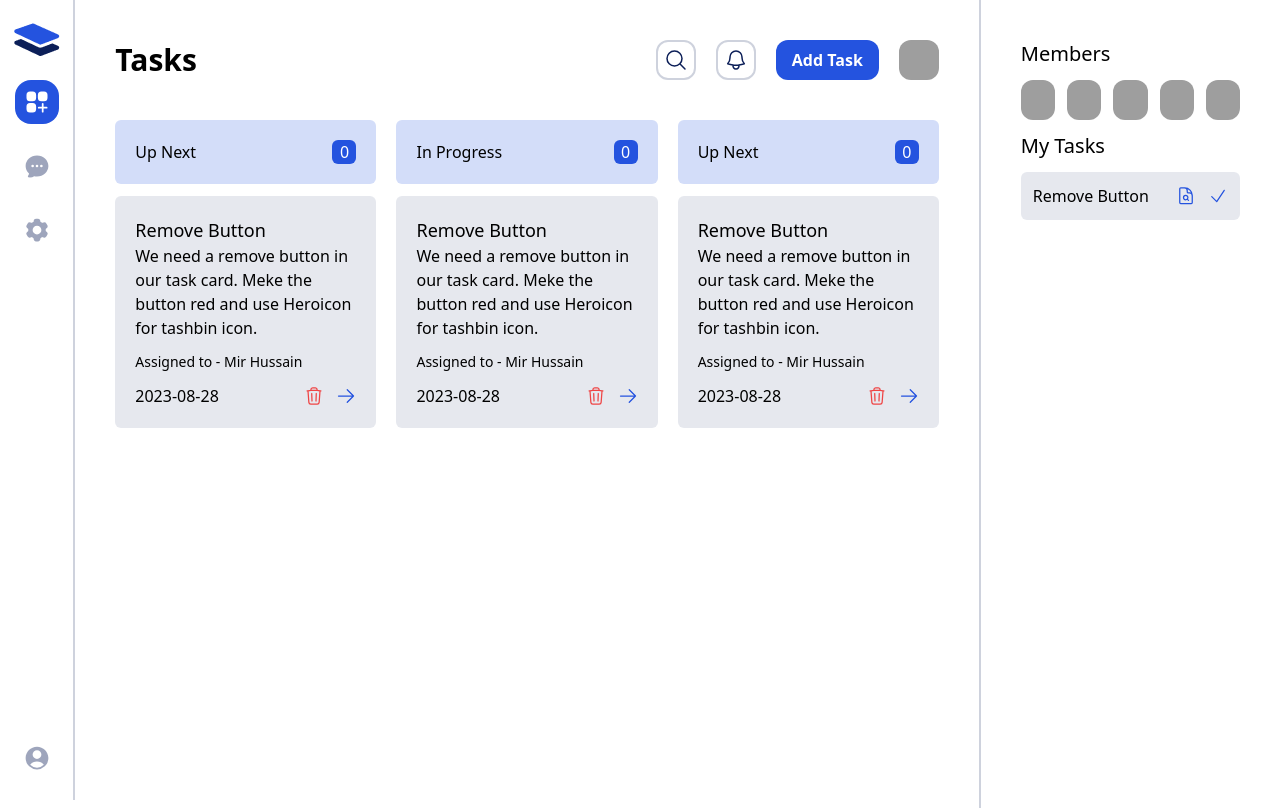
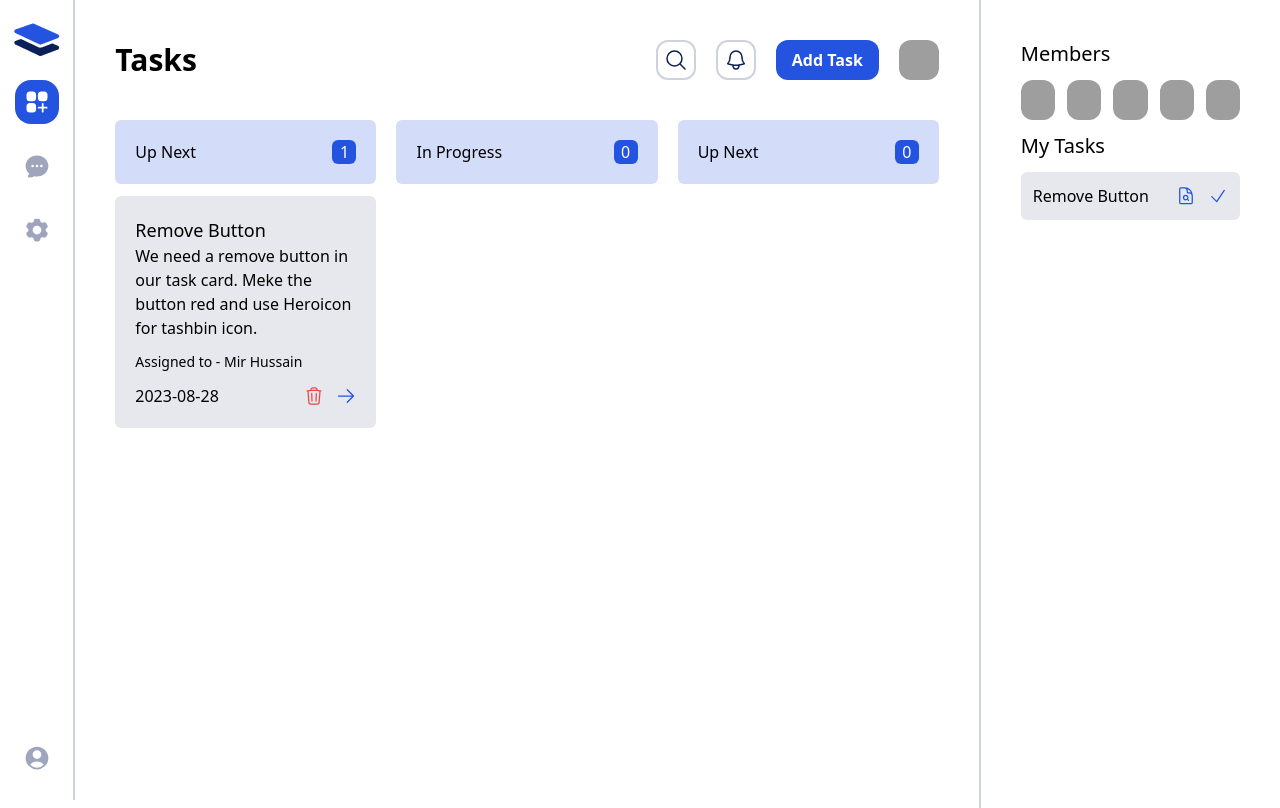
Before and after one commit to Fahmida-Faiza/taskmaster-redux-acc, a React (Vite) app: page / in a window 1280 px wide. Shown: the top 808 px of the page. Built offline with nearby package versions, Linux system fonts and the light colour scheme; grey boxes are pictures that could not be loaded.

Commit message:
added pending,running,done status upgrate in ui

```diff
--- a/src/pages/Tasks.jsx
+++ b/src/pages/Tasks.jsx
@@ -11,7 +11,9 @@
 
 // pending,running,done
 
-
+const pendingTasks = tasks.filter(item => item.status === 'pending')
+const runningTasks = tasks.filter(item => item.status === 'running')
+const doneTasks = tasks.filter(item => item.status === 'done')
 
 
 
@@ -47,11 +49,11 @@
             <div className="flex sticky top-0 justify-between bg-[#D3DDF9] p-5 rounded-md mb-3">
               <h1>Up Next</h1>
               <p className="bg-primary text-white w-6 h-6 grid place-content-center rounded-md">
-                0
+                {pendingTasks.length}
               </p>
             </div>
             <div className="space-y-3">
-             {tasks.map((item)=> (
+             {pendingTasks.map((item)=> (
                <TaskCard  key={item.id} task={item} />
              ))}
             </div>
@@ -60,11 +62,11 @@
             <div className="flex sticky top-0 justify-between bg-[#D3DDF9] p-5 rounded-md mb-3">
               <h1>In Progress</h1>
               <p className="bg-primary text-white w-6 h-6 grid place-content-center rounded-md">
-                0
+                {runningTasks.length}
               </p>
             </div>
             <div className="space-y-3">
-              {tasks.map((item)=> (
+              {runningTasks.map((item)=> (
                <TaskCard  key={item.id} task={item} />
              ))}
             </div>
@@ -73,11 +75,11 @@
             <div className="flex sticky top-0 justify-between bg-[#D3DDF9] p-5 rounded-md mb-3">
               <h1>Up Next</h1>
               <p className="bg-primary text-white w-6 h-6 grid place-content-center rounded-md">
-                0
+                {doneTasks.length}
               </p>
             </div>
             <div className="space-y-3">
-           {tasks.map((item)=> (
+           {doneTasks.map((item)=> (
                <TaskCard  key={item.id} task={item} />
              ))}
             </div>
```
